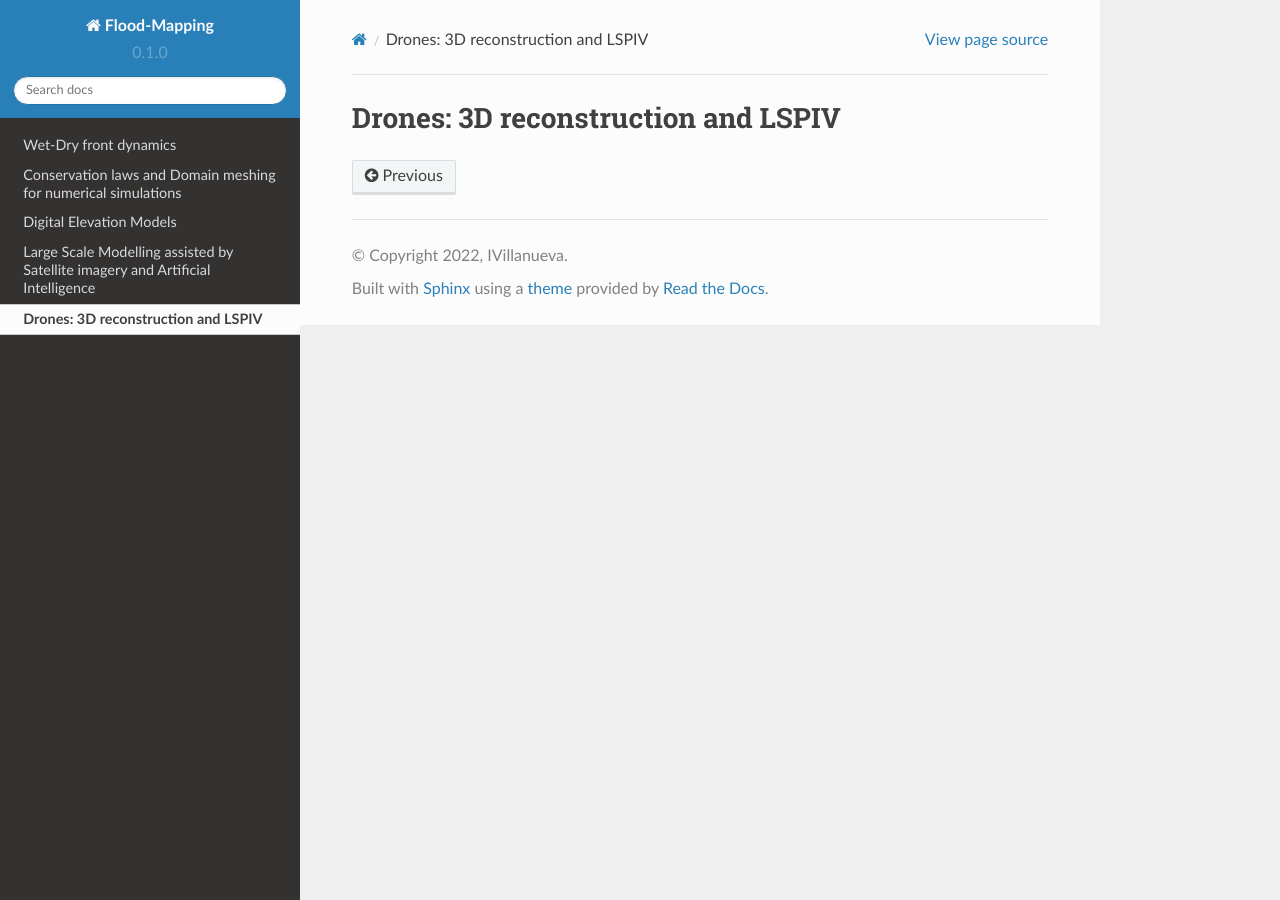
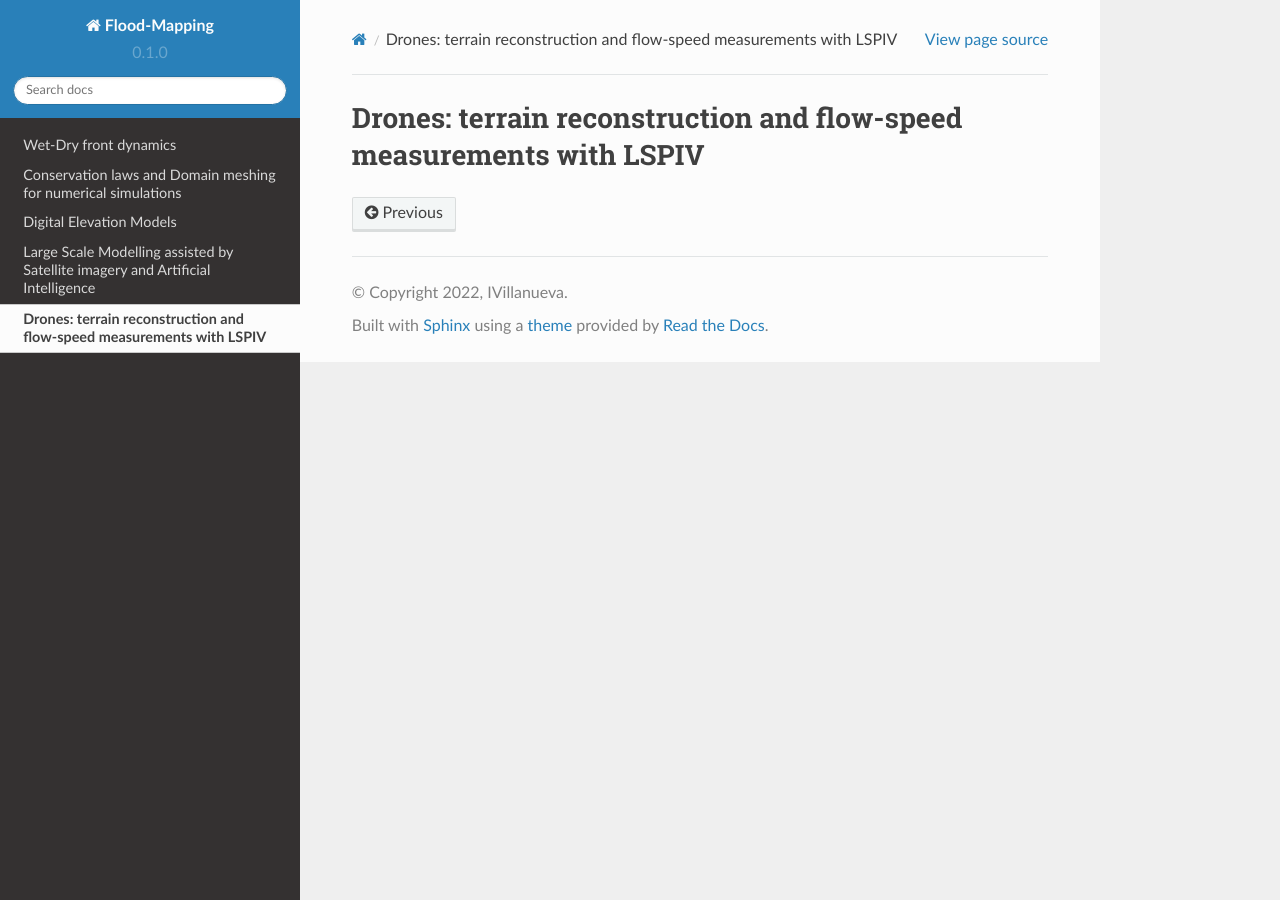
Before and after one commit to ivillamadrid/FloodMapping, a Sphinx documentation site: the page built from docs/source/drones.rst, in a window 1280 px wide. Built offline with Sphinx 7.4.7 and the Read the Docs theme 2.0.0, drawn with Linux system fonts in a browser that asks for light colours.

Commit message:
Update drones.rst

```diff
--- a/docs/source/drones.rst
+++ b/docs/source/drones.rst
@@ -1,2 +1,2 @@
-Drones: 3D reconstruction and LSPIV
-====================================
+Drones: terrain reconstruction and flow-speed measurements with LSPIV
+=====================================================================
```
